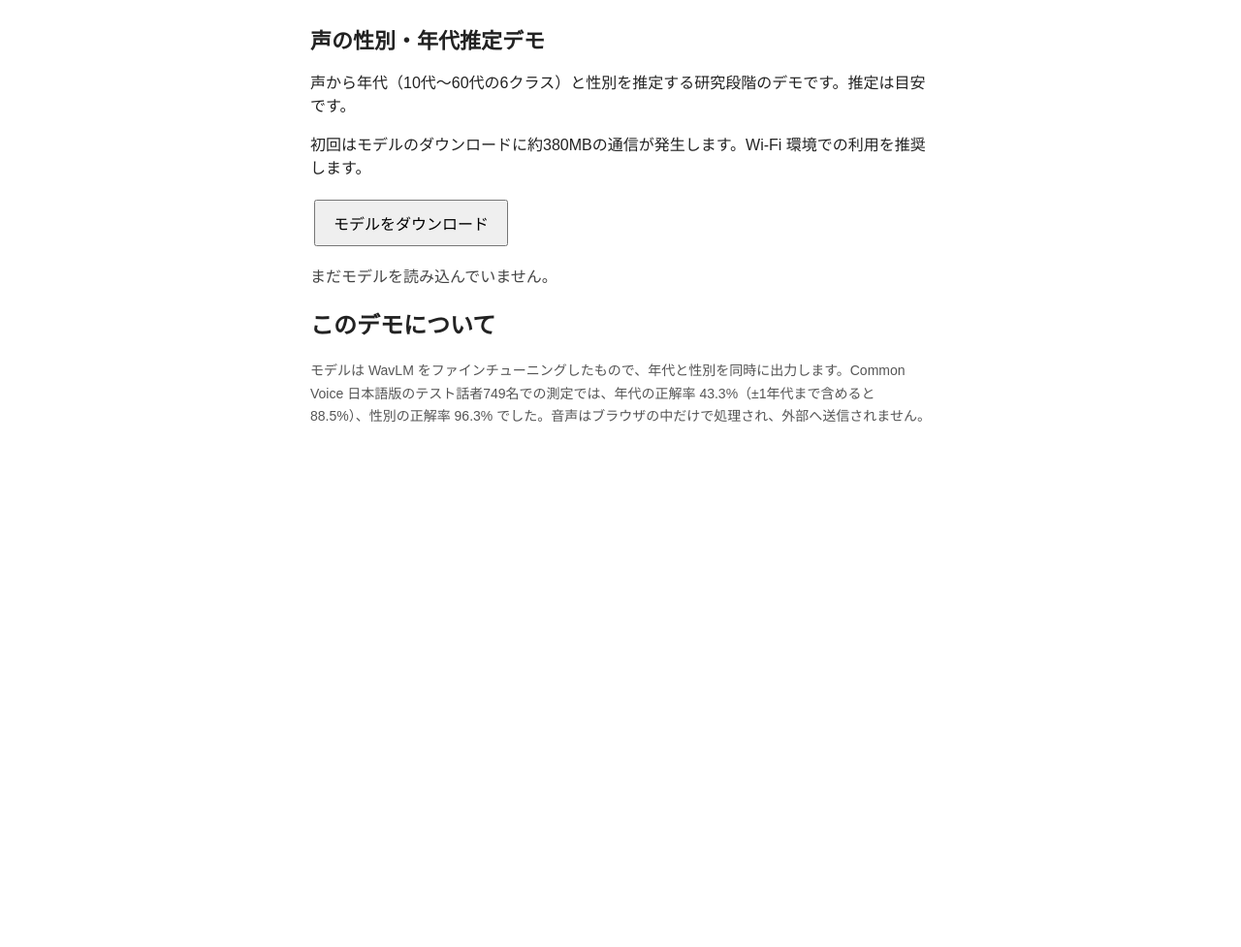
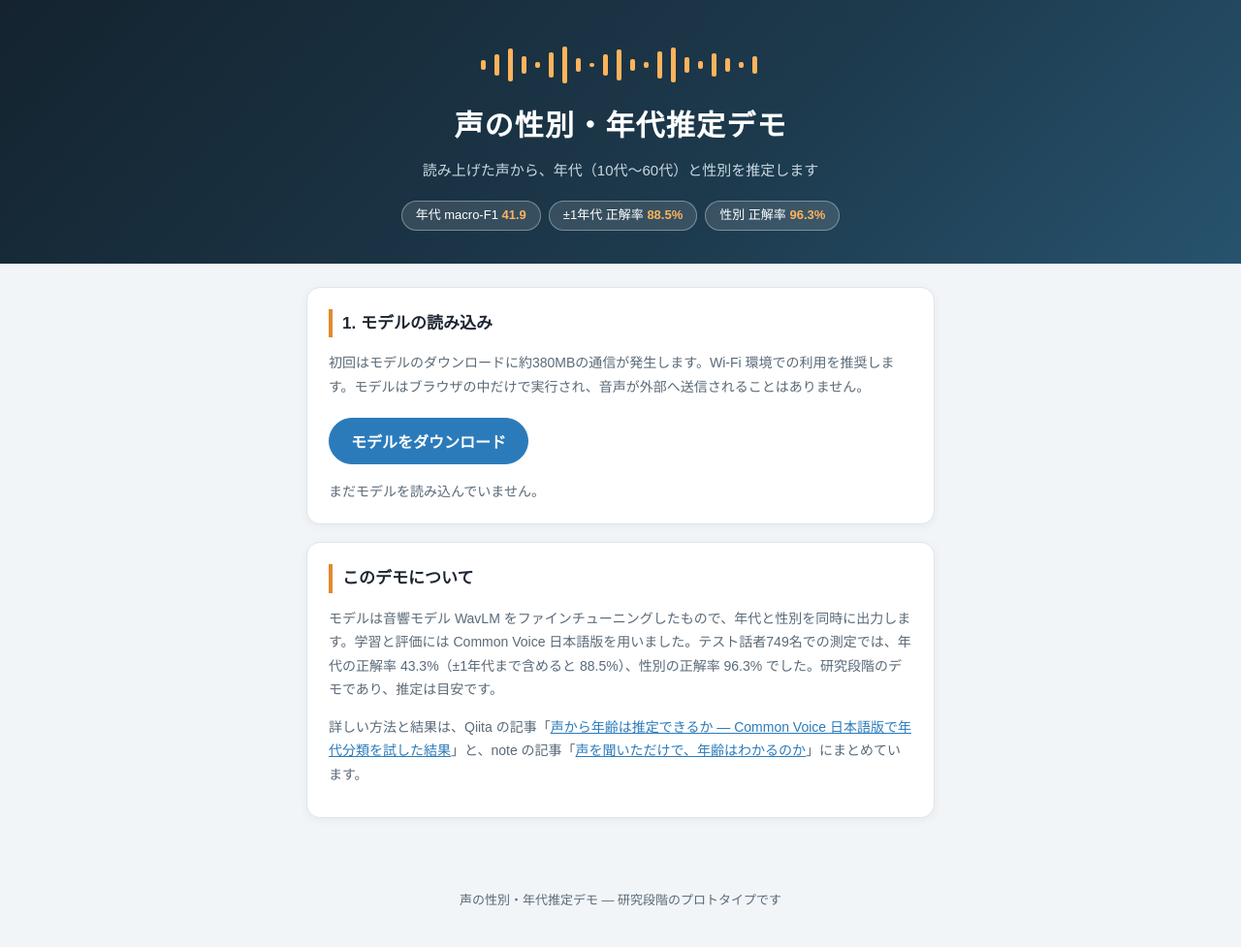
Before and after one commit to hisashi-ito/github-census, a plain HTML site: page figures/voice-age-demo/demo.html in a window 1280 px wide. Shown: the whole page at 97% size. Before the commit the page ends 800 px from the top, so only its background shows below. Drawn offline with Linux system fonts and the light colour scheme.

Commit message:
Restyle standalone demo page

```diff
--- a/figures/voice-age-demo/demo.html
+++ b/figures/voice-age-demo/demo.html
@@ -4,47 +4,132 @@
 <meta charset="utf-8">
 <meta name="viewport" content="width=device-width, initial-scale=1">
 <title>声の性別・年代推定デモ</title>
+<meta name="description" content="声から年代（10代〜60代）と性別を推定する研究段階のデモ。WavLM ファインチューニングモデルをブラウザ内で実行します。">
 <style>
-  body { font-family: sans-serif; margin: 24px auto; max-width: 640px; padding: 0 16px; color: #222; }
-  h1 { font-size: 22px; }
-  button { font-size: 16px; padding: 10px 18px; margin: 6px 4px; cursor: pointer; }
-  button:disabled { opacity: 0.5; cursor: default; }
-  #status { margin: 12px 0; color: #444; white-space: pre-wrap; }
-  #progressWrap { background: #eee; height: 14px; border-radius: 7px; overflow: hidden; margin: 8px 0; display: none; }
-  #progressBar { background: #2b7bbb; height: 100%; width: 0%; }
-  .bar-row { display: flex; align-items: center; margin: 4px 0; }
-  .bar-label { width: 64px; }
-  .bar-track { flex: 1; background: #eee; height: 16px; border-radius: 4px; overflow: hidden; }
-  .bar-fill { background: #e08a2e; height: 100%; }
-  .bar-fill-g { background: #4a9e6b; height: 100%; }
-  .bar-val { width: 56px; text-align: right; font-variant-numeric: tabular-nums; }
-  .note { color: #555; font-size: 14px; line-height: 1.7; }
-  #sentence { background: #f6f6f6; padding: 10px 14px; border-radius: 6px; }
+  :root {
+    --ink: #1d2733;
+    --sub: #5a6a78;
+    --accent: #e08a2e;
+    --accent2: #2b7bbb;
+    --green: #4a9e6b;
+    --card: #ffffff;
+    --bg: #f2f5f8;
+    --line: #dde5ec;
+  }
+  * { box-sizing: border-box; }
+  body {
+    font-family: "Hiragino Kaku Gothic ProN", "Hiragino Sans", "Noto Sans JP", sans-serif;
+    margin: 0; background: var(--bg); color: var(--ink);
+    line-height: 1.75;
+  }
+  .hero {
+    background: linear-gradient(135deg, #14232f 0%, #1d3a4d 60%, #27536e 100%);
+    color: #fff; padding: 44px 20px 34px; text-align: center;
+  }
+  .hero h1 { font-size: 30px; margin: 14px 0 6px; letter-spacing: 0.04em; }
+  .hero p { margin: 0; color: #c8d8e2; font-size: 15px; }
+  .hero svg { display: block; margin: 0 auto; }
+  .chips { margin-top: 18px; display: flex; gap: 8px; justify-content: center; flex-wrap: wrap; }
+  .chip {
+    background: rgba(255,255,255,0.12); border: 1px solid rgba(255,255,255,0.35);
+    color: #fff; border-radius: 999px; padding: 3px 14px; font-size: 13px;
+  }
+  .chip b { color: #ffb35c; font-weight: 700; }
+  .wrap { max-width: 680px; margin: 0 auto; padding: 24px 16px 48px; }
+  .card {
+    background: var(--card); border: 1px solid var(--line); border-radius: 14px;
+    padding: 22px 22px 18px; margin-bottom: 18px;
+    box-shadow: 0 2px 10px rgba(20, 35, 47, 0.05);
+  }
+  .card h2 {
+    font-size: 17px; margin: 0 0 10px; padding-left: 10px;
+    border-left: 4px solid var(--accent);
+  }
+  .card h3 { font-size: 15px; margin: 16px 0 6px; color: var(--ink); }
+  button {
+    font-size: 16px; padding: 11px 22px; margin: 6px 6px 6px 0; cursor: pointer;
+    border-radius: 999px; border: 1px solid var(--accent2);
+    background: var(--accent2); color: #fff; font-weight: 600;
+  }
+  button.secondary { background: #fff; color: var(--accent2); }
+  button:disabled { opacity: 0.45; cursor: default; }
+  #status { margin: 10px 0 2px; color: var(--sub); font-size: 14px; white-space: pre-wrap; }
+  #progressWrap { background: #e8eef3; height: 12px; border-radius: 6px; overflow: hidden; margin: 10px 0 2px; display: none; }
+  #progressBar { background: var(--accent); height: 100%; width: 0%; transition: width 0.2s; }
+  #sentence {
+    background: #fdf6ec; border: 1px solid #f0dcbc; padding: 12px 16px;
+    border-radius: 10px; font-size: 17px; text-align: center;
+  }
+  .bar-row { display: flex; align-items: center; margin: 5px 0; font-size: 14px; }
+  .bar-label { width: 52px; color: var(--ink); }
+  .bar-track { flex: 1; background: #edf1f5; height: 16px; border-radius: 4px; overflow: hidden; }
+  .bar-fill { background: var(--accent); height: 100%; }
+  .bar-fill-g { background: var(--green); height: 100%; }
+  .bar-val { width: 58px; text-align: right; font-variant-numeric: tabular-nums; color: var(--sub); }
+  .note { color: var(--sub); font-size: 14px; }
+  footer { text-align: center; color: var(--sub); font-size: 13px; padding: 8px 16px 36px; }
+  a { color: var(--accent2); }
 </style>
 </head>
 <body>
+
+<header class="hero">
+  <svg width="300" height="46" viewBox="0 0 300 46" aria-hidden="true">
+    <g fill="#ffb35c">
+      <rect x="6" y="18" width="5" height="10" rx="2"/><rect x="20" y="12" width="5" height="22" rx="2"/>
+      <rect x="34" y="6" width="5" height="34" rx="2"/><rect x="48" y="14" width="5" height="18" rx="2"/>
+      <rect x="62" y="20" width="5" height="6" rx="2"/><rect x="76" y="10" width="5" height="26" rx="2"/>
+      <rect x="90" y="4" width="5" height="38" rx="2"/><rect x="104" y="16" width="5" height="14" rx="2"/>
+      <rect x="118" y="21" width="5" height="4" rx="2"/><rect x="132" y="12" width="5" height="22" rx="2"/>
+      <rect x="146" y="7" width="5" height="32" rx="2"/><rect x="160" y="17" width="5" height="12" rx="2"/>
+      <rect x="174" y="20" width="5" height="6" rx="2"/><rect x="188" y="9" width="5" height="28" rx="2"/>
+      <rect x="202" y="5" width="5" height="36" rx="2"/><rect x="216" y="15" width="5" height="16" rx="2"/>
+      <rect x="230" y="19" width="5" height="8" rx="2"/><rect x="244" y="11" width="5" height="24" rx="2"/>
+      <rect x="258" y="16" width="5" height="14" rx="2"/><rect x="272" y="20" width="5" height="6" rx="2"/>
+      <rect x="286" y="14" width="5" height="18" rx="2"/>
+    </g>
+  </svg>
   <h1>声の性別・年代推定デモ</h1>
-<p>声から年代（10代〜60代の6クラス）と性別を推定する研究段階のデモです。推定は目安です。</p>
-<p>初回はモデルのダウンロードに約380MBの通信が発生します。Wi-Fi 環境での利用を推奨します。</p>
+  <p>読み上げた声から、年代（10代〜60代）と性別を推定します</p>
+  <div class="chips">
+    <span class="chip">年代 macro-F1 <b>41.9</b></span>
+    <span class="chip">±1年代 正解率 <b>88.5%</b></span>
+    <span class="chip">性別 正解率 <b>96.3%</b></span>
+  </div>
+</header>
 
+<div class="wrap">
+
+  <section class="card">
+    <h2>1. モデルの読み込み</h2>
+    <p class="note">初回はモデルのダウンロードに約380MBの通信が発生します。Wi-Fi 環境での利用を推奨します。モデルはブラウザの中だけで実行され、音声が外部へ送信されることはありません。</p>
     <button id="loadBtn">モデルをダウンロード</button>
     <div id="progressWrap"><div id="progressBar"></div></div>
     <div id="status">まだモデルを読み込んでいません。</div>
+  </section>
 
-<div id="main" style="display:none">
+  <section class="card" id="main" style="display:none">
+    <h2>2. 声の入力</h2>
     <p>次の文を読み上げてください。</p>
     <p id="sentence">今日は良い天気ですね。明日も晴れるといいなと思います。</p>
     <button id="recBtn">録音開始</button>
-  <button id="stopBtn" disabled>停止して推定</button>
-  <p>録音できない場合は、ボイスメモ等で録音した音声ファイルでも推定できます。</p>
-  <button id="fileBtn">音声ファイルを選ぶ</button>
+    <button id="stopBtn" class="secondary" disabled>停止して推定</button>
+    <p class="note">録音できない場合は、ボイスメモ等で録音した音声ファイルでも推定できます。</p>
+    <button id="fileBtn" class="secondary">音声ファイルを選ぶ</button>
     <input type="file" id="fileInput" accept="audio/*" style="display:none">
-  <h2>推定結果</h2>
+    <h3>推定結果</h3>
     <div id="results"><p class="note">まだ推定していません。</p></div>
+  </section>
+
+  <section class="card">
+    <h2>このデモについて</h2>
+    <p class="note">モデルは音響モデル WavLM をファインチューニングしたもので、年代と性別を同時に出力します。学習と評価には Common Voice 日本語版を用いました。テスト話者749名での測定では、年代の正解率 43.3%（±1年代まで含めると 88.5%）、性別の正解率 96.3% でした。研究段階のデモであり、推定は目安です。</p>
+    <p class="note">詳しい方法と結果は、Qiita の記事「<a href="https://qiita.com/hisashi-ito/items/9d63d07f19134c0c2d86">声から年齢は推定できるか ― Common Voice 日本語版で年代分類を試した結果</a>」と、note の記事「<a href="https://note.com/hisashi_itoh/n/ndcec8106ef49">声を聞いただけで、年齢はわかるのか</a>」にまとめています。</p>
+  </section>
+
 </div>
 
-<h2>このデモについて</h2>
-<p class="note">モデルは WavLM をファインチューニングしたもので、年代と性別を同時に出力します。Common Voice 日本語版のテスト話者749名での測定では、年代の正解率 43.3%（±1年代まで含めると 88.5%）、性別の正解率 96.3% でした。音声はブラウザの中だけで処理され、外部へ送信されません。</p>
+<footer>声の性別・年代推定デモ ― 研究段階のプロトタイプです</footer>
 
 <script src="https://cdn.jsdelivr.net/npm/onnxruntime-web@1.20.1/dist/ort.min.js"></script>
 <script>
```
Lines whose indentation alone changed are shown as unchanged.
